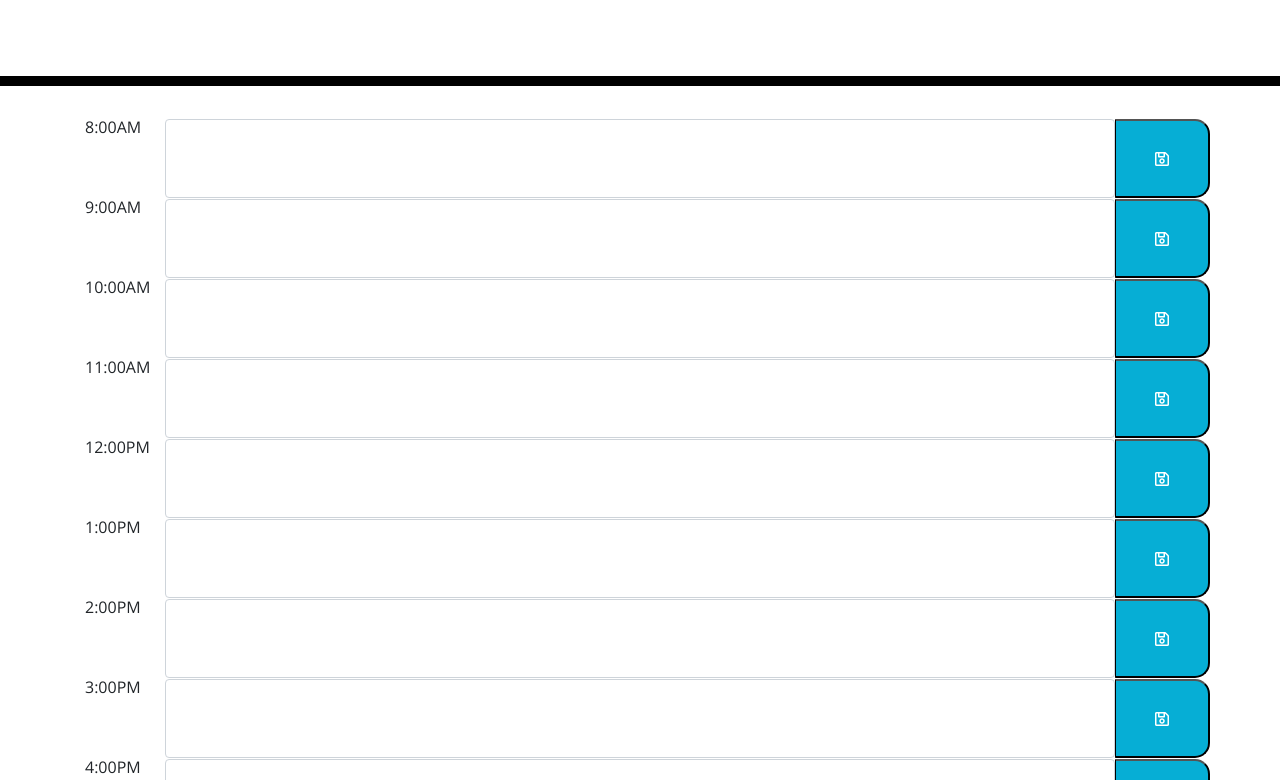
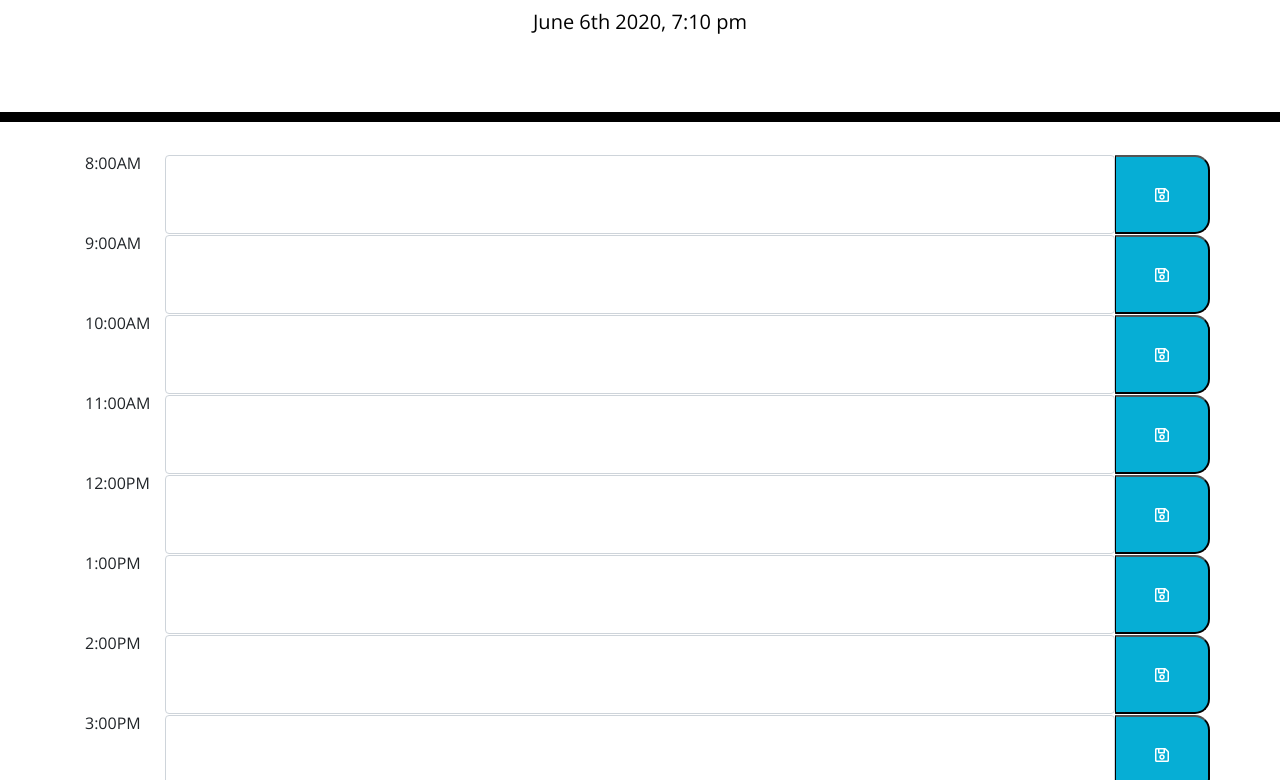
Before and after one commit to christopherm970/Work-Day-Scheduler, a plain HTML site: page index.html in a window 1280 px wide. Shown: the part 182-962 px from the top of the page. Drawn offline with nearby package versions, Linux system fonts and the light colour scheme.

Commit message:
Added currentDay and showed on HTML

```diff
--- a/index.html
+++ b/index.html
@@ -94,5 +94,6 @@
 
     <script src="https://code.jquery.com/jquery-3.4.1.min.js"></script>
     <script src="https://cdnjs.cloudflare.com/ajax/libs/moment.js/2.24.0/moment.min.js"></script>
+    <script src="script.js"></script>
   </body>
 </html>
--- /dev/null
+++ b/script.js
@@ -0,0 +1,16 @@
+$(document).ready(function(){
+    var currentDay=moment().format('MMMM Do YYYY, h:mm a')
+    var currentTime=moment().format("HH");
+
+    $('#currentDay').text(currentDay);
+
+    // Function to determine current time
+    function rightNow(){
+
+    }
+
+    $('saveBtn').on('click', function(){
+        // save text to local storage
+    })
+
+})
```
